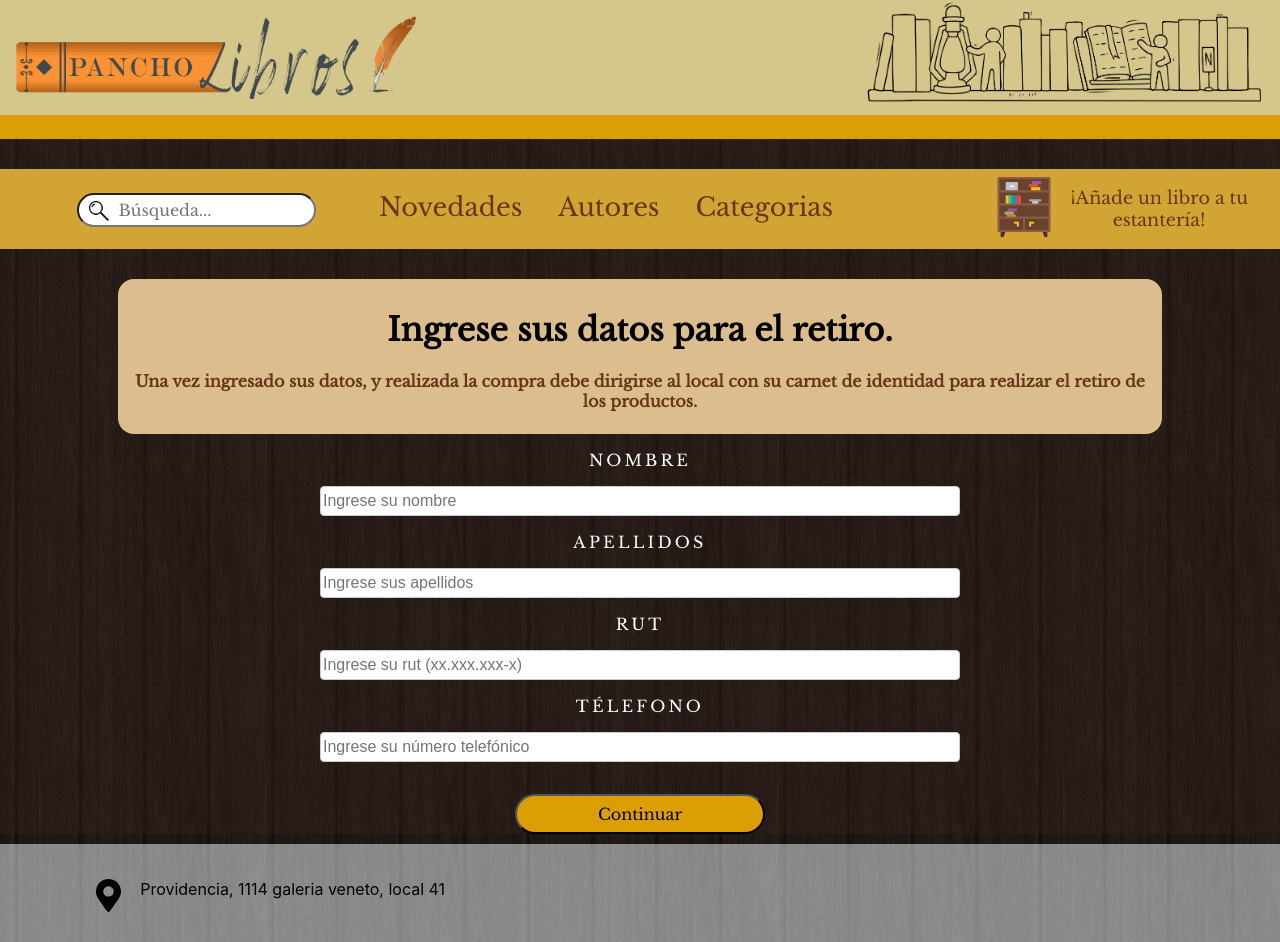
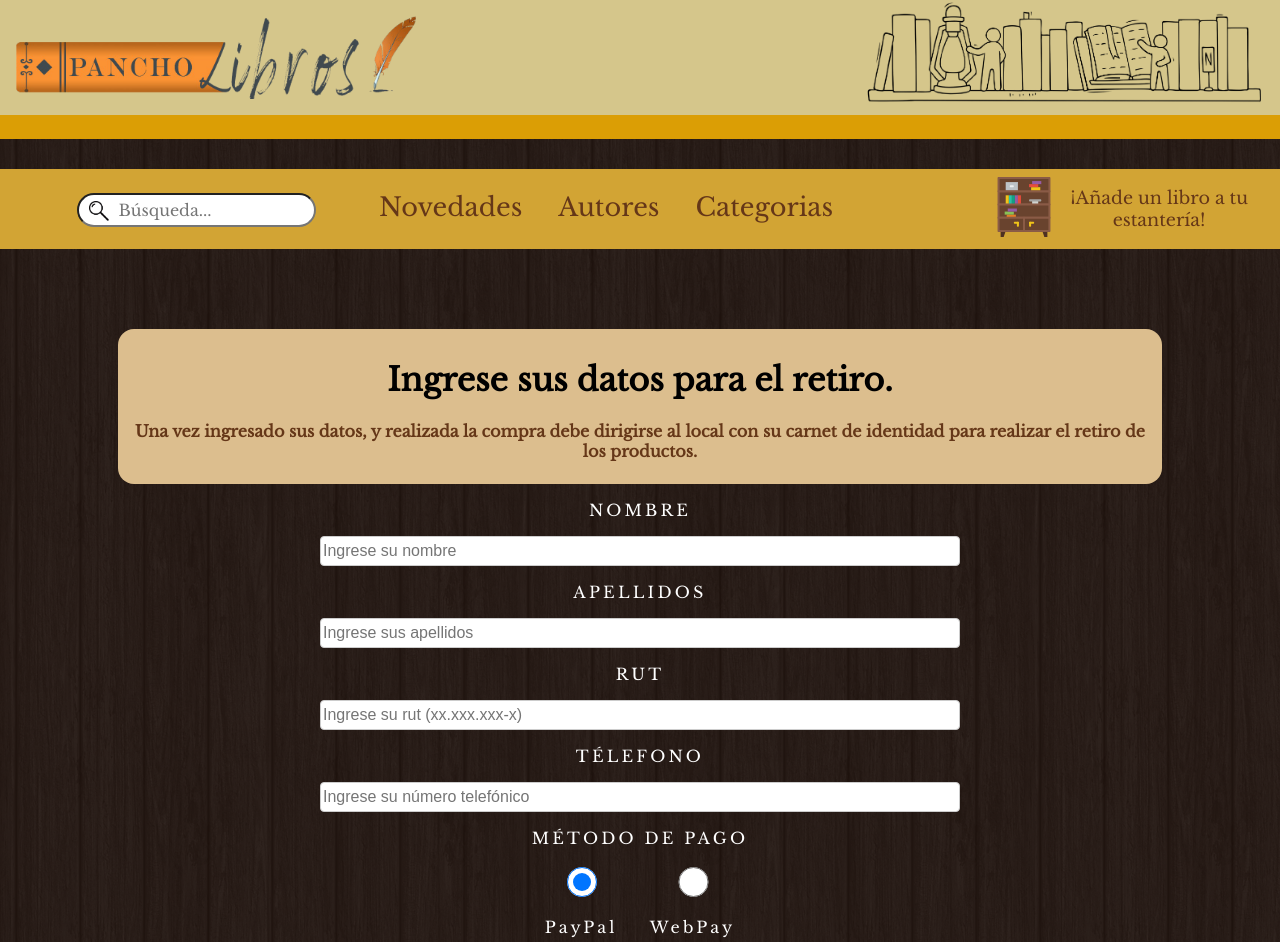
Before and after one commit to Frust135/webpage-PanchoLibros, a React (Create React App) app in the folder frontend/: page /informacion in a window 1280 px wide. Shown: the top 942 px of the page. Built offline with nearby package versions, Linux system fonts and the light colour scheme.

Commit message:
Se ha incorporado la selección de Método de Pago

```diff
--- a/frontend/src/actions/cartActions.js
+++ b/frontend/src/actions/cartActions.js
@@ -1,4 +1,4 @@
-import { CART_ADD_ITEM, CART_REMOVE_ITEM, CART_SAVE_INFORMATION } from "../constants/cartConstants";
+import { CART_ADD_ITEM, CART_REMOVE_ITEM, CART_SAVE_INFORMATION, CART_SAVE_PAGO } from "../constants/cartConstants";
 import Axios from 'axios';
 
 
@@ -26,5 +26,9 @@ export const removeFromCart = (productId) => (dispatch, getState) => {
 
 export const saveInformation = (data) => (dispatch) =>{
     dispatch({type: CART_SAVE_INFORMATION, payload: data});
-    localStorage.setItem('informacionCarrito', JSON.stringify(data));
+    localStorage.setItem('InformacionUsuario', JSON.stringify(data));
 };
+
+export const saveInformationPago = (data) => (dispatch) =>{
+    dispatch({type: CART_SAVE_PAGO, payload: data});
+}
--- a/frontend/src/constants/cartConstants.js
+++ b/frontend/src/constants/cartConstants.js
@@ -1,3 +1,4 @@
 export const CART_ADD_ITEM = 'CART_ADD_ITEM';
 export const CART_REMOVE_ITEM = 'CART_REMOVE_ITEM';
 export const CART_SAVE_INFORMATION = 'CART_SAVE_INFORMATION';
+export const CART_SAVE_PAGO ='CART_SAVE_PAGO';
--- a/frontend/src/containers/App.js
+++ b/frontend/src/containers/App.js
@@ -11,6 +11,7 @@ import ShowCard from '../actions/showCard';
 import HomeScreen from '../screens/HomeScreen/HomeScreen';
 import BuyScreen from '../screens/BuyScreen/BuyScreen';
 import InformationScreen from '../screens/InformationScreen/InformationScreen';
+import OrdenScreen from '../screens/OrdenScreen/OrdenScreen';
 
 class App extends Component {
 
@@ -67,6 +68,7 @@ class App extends Component {
           </div>
           <div className="App-Elements">
           <Route path="/informacion" component={InformationScreen} exact/>
+          <Route path="/orden" component={OrdenScreen} exact/>
           <Route path="/estanteria/:id" component={BuyScreen} exact/>
           <Route path="/estanteria" component={BuyScreen} exact/>
           <Route path="/"
--- a/frontend/src/reducers/cartReducers.js
+++ b/frontend/src/reducers/cartReducers.js
@@ -1,4 +1,4 @@
-import { CART_ADD_ITEM, CART_REMOVE_ITEM, CART_SAVE_INFORMATION } from '../constants/cartConstants';
+import { CART_ADD_ITEM, CART_REMOVE_ITEM, CART_SAVE_INFORMATION, CART_SAVE_PAGO } from '../constants/cartConstants';
 
 export const cartReducer = (state = { cartItems: [] }, action) => {
   switch (action.type) {
@@ -21,7 +21,9 @@ export const cartReducer = (state = { cartItems: [] }, action) => {
           cartItems: state.cartItems.filter((x) => x.product !== action.payload),
         };
       case CART_SAVE_INFORMATION:
-        return {...state, informacionCarrito: action.payload};
+        return {...state, InformacionUsuario: action.payload};
+      case CART_SAVE_PAGO:
+        return {...state, metodoPago: action.payload}
     default:
       return state;
   }
--- a/frontend/src/screens/InformationScreen/InformationScreen.css
+++ b/frontend/src/screens/InformationScreen/InformationScreen.css
@@ -2,6 +2,7 @@
 .InformationScreen{
     font-family: 'Libre Baskerville', serif;
     transition: all 0.3s ease 0s;
+    margin: 5rem 0rem;
 }
 .InformationScreen-info{
     background-color: #dcbe8e;
@@ -48,3 +49,9 @@
         width: 80%;
     }
 }
+.paypal-pago{
+    display: inline-block;
+}
+.webpay-pago{
+    display: inline-block;
+}
--- a/frontend/src/screens/InformationScreen/InformationScreen.js
+++ b/frontend/src/screens/InformationScreen/InformationScreen.js
@@ -1,18 +1,22 @@
 import React, { useState } from 'react';
 import { useDispatch } from 'react-redux';
-import { saveInformation } from '../../actions/cartActions';
+import { saveInformation, saveInformationPago } from '../../actions/cartActions';
 import './InformationScreen.css';
 
-const InformationScreen = () =>{
+const InformationScreen = (props) =>{
     const [nombre, setNombre] = useState('');
     const [apellidos, setApellidos] = useState('');
     const [rut, setRut] = useState('');
     const [telefono, setTelefono] = useState('');
-    const dispatch = useDispatch();
+    const [metodoPago, setMetodoPago] = useState('PayPal');
+    const dispatch = useDispatch(props);
     const submitHandler = (e) =>{
         e.preventDefault();
-        dispatch(saveInformation({nombre, apellidos, rut, telefono}))
-    }
+        dispatch(saveInformation({nombre, apellidos, rut, telefono}));
+        dispatch(saveInformationPago(metodoPago));
+        props.history.push('/orden');
+    };
+
     return(
     <div className="InformationScreen">
         <form className="informacion-form" onSubmit={submitHandler}>
@@ -39,6 +43,17 @@ const InformationScreen = () =>{
                 <input type="text" id="telefono" placeholder="Ingrese su número telefónico" value={telefono} onChange={(e) => setTelefono(e.target.value)} required></input>
             </div>
             <div>
+                <label htmlFor="pago">MÉTODO DE PAGO</label>
+                <div className="paypal-pago">
+                    <input type="radio" id="paypal" value="PayPal" name ="metodo-pago" required checked onChange={(e) => setMetodoPago(e.target.value)}></input>
+                    <label id="paypal-lbl" htmlFor="paypal">PayPal</label>
+                </div>
+                <div className="webpay-pago">
+                    <input type="radio" id="webpay" value="WebPay" name ="metodo-pago" required onChange={(e) => setMetodoPago(e.target.value)}></input>
+                    <label htmlFor="webpay">WebPay</label>
+                </div>
+            </div>
+            <div>
                 <label/>
                 <button className="pagar"> Continuar </button>
             </div>
--- /dev/null
+++ b/frontend/src/screens/OrdenScreen/OrdenScreen.js
@@ -0,0 +1,11 @@
+import React from 'react';
+
+const PagoScreen = () =>{
+    return(
+        <div>
+            test
+        </div>
+    );
+}
+
+export default PagoScreen;
--- a/frontend/src/store.js
+++ b/frontend/src/store.js
@@ -8,9 +8,10 @@ const initialState = {
         cartItems: localStorage.getItem('cartItems')
         ? JSON.parse(localStorage.getItem('cartItems'))
         : [],
-    informacionCarrito: localStorage.getItem('informacionCarrito')
-        ? JSON.parse(localStorage.getItem('informacionCarrito'))
+        InformacionUsuario: localStorage.getItem('InformacionUsuario')
+        ? JSON.parse(localStorage.getItem('InformacionUsuario'))
         : {},
+    metodoPago: 'PayPal',
     }
 };
 const reducer = combineReducers({
```
Also changed, not shown: frontend/src/screens/OrdenScreen/OrdenScreen.css (added).
